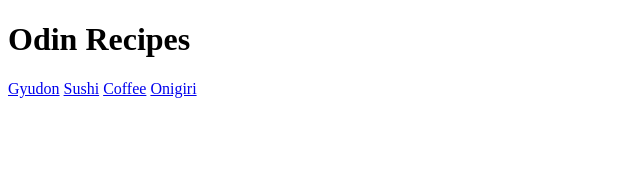
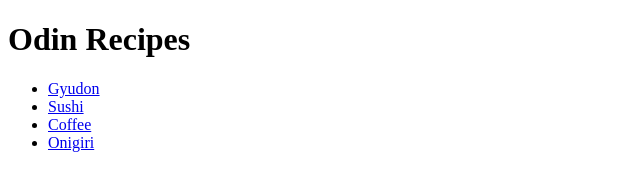
Before and after one commit to louisn973/top-recipe, a plain HTML site: page index.html in a window 1280 px wide. Shown: the whole page, without its empty margins (0-640 px from the left). Drawn offline with Linux system fonts and the light colour scheme.

Commit message:
change the recipe in index to put them in an unordered list

```diff
--- a/index.html
+++ b/index.html
@@ -7,11 +7,14 @@
 </head>
 <body>
     <h1>Odin Recipes</h1>
+    <ul>
+        <li><a href="recipes/gyudon.html" >Gyudon</a></li>
+        <li> <a href="recipes/sushi.html">Sushi</a></li>
+        <li><a href="recipes/coffee.html">Coffee</a></li>
+        <li> <a href="recipes/onigir.html">Onigiri</a></li>
+    </ul>
 
-    <a href="recipes/gyudon.html" >Gyudon</a>
-    <a href="recipes/sushi.html">Sushi</a>
-    <a href="recipes/coffee.html">Coffee</a>
-    <a href="recipes/onigir.html">Onigiri</a>
+
 
 </body>
 </html>
```
Also changed, not shown: 1 other file.
